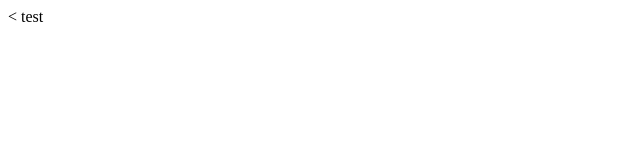
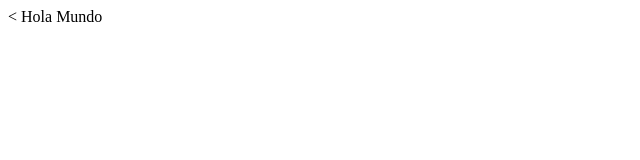
Before and after one commit to pedrocardenas247/lecture1, a plain HTML site: page index.html in a window 1280 px wide. Shown: the full height of the page, 0-640 px from the left. Drawn offline with Linux system fonts and the light colour scheme.

Commit message:
cambios 1

```diff
--- a/index.html
+++ b/index.html
@@ -6,6 +6,6 @@
     <title>Test</title>
   </head>
   <body>
-    test
+    Hola Mundo
   </body>
 </html>
```
